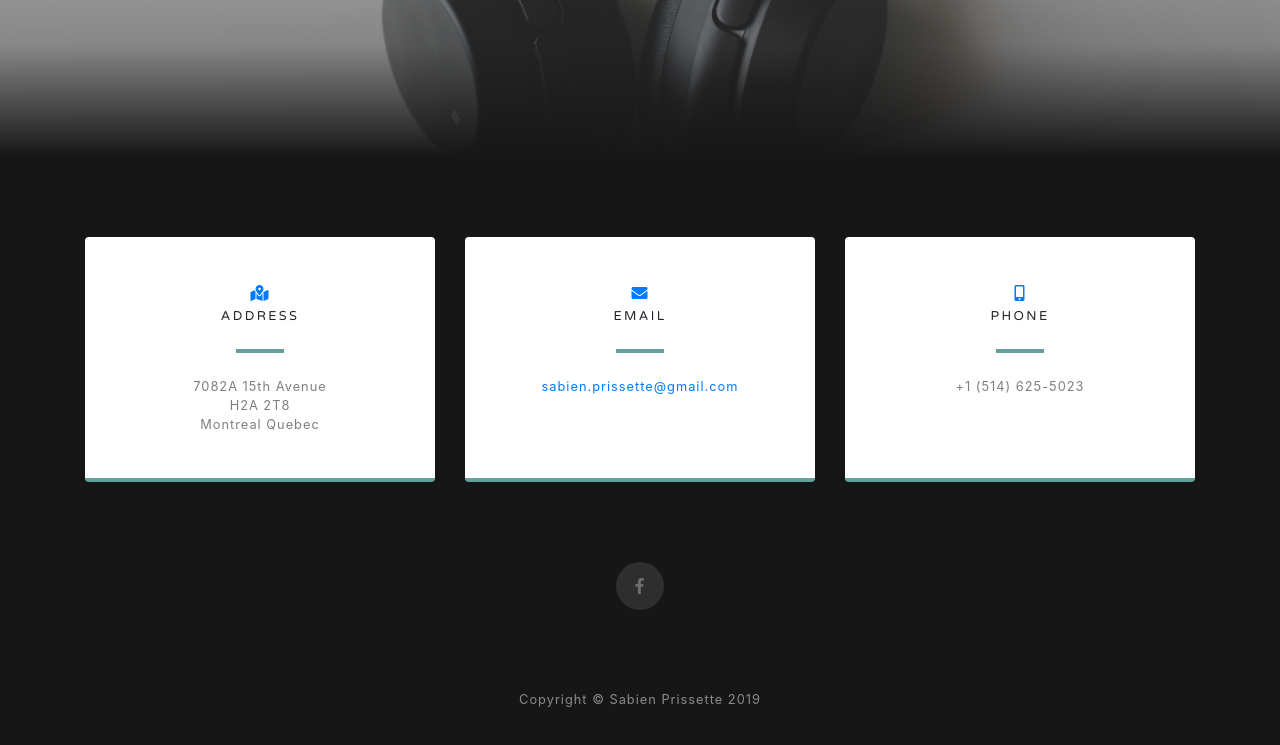
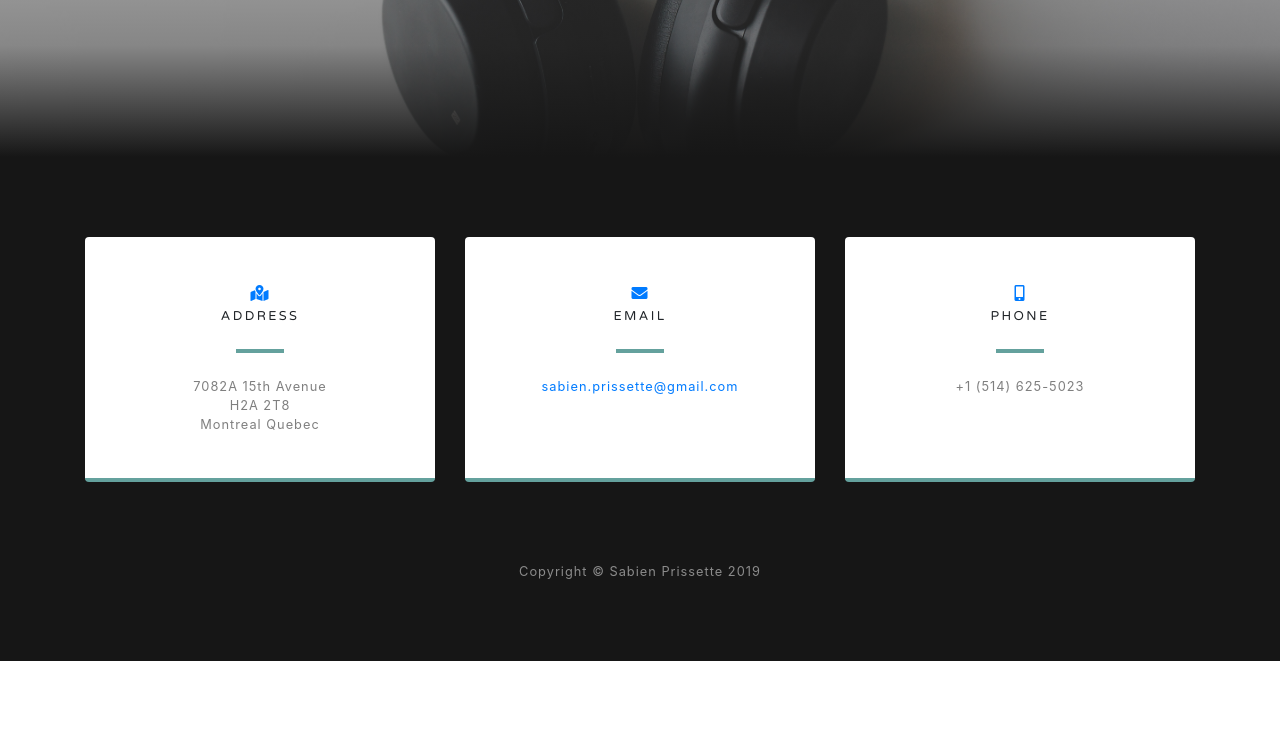
Before and after one commit to Swimshow/sabsite, a website with bundled scripts: page index.html in a window 1280 px wide. Shown: the part 1720-2465 px from the top of the page. After the commit the page ends 2381 px from the top, so only its background shows below. Built offline with nearby package versions, Linux system fonts and the light colour scheme; a script that the page names is missing.

Commit message:
Update index.html

```diff
--- a/index.html
+++ b/index.html
@@ -158,11 +158,7 @@
         </div>
       </div>
 
-      <div class="social d-flex justify-content-center">
-        <a href="#" class="mx-2">
-          <i class="fab fa-facebook-f"></i>
-        </a>
-      </div>
+
 
     </div>
   </section>
```
